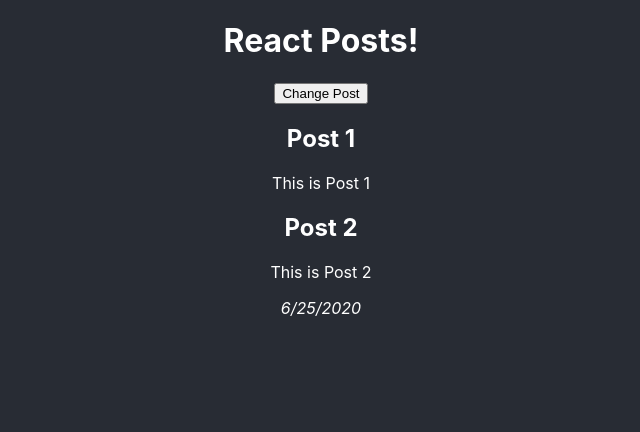
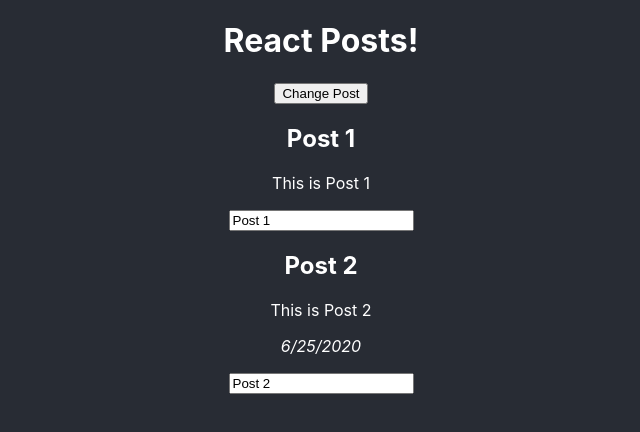
Before and after one commit to federico-allegrini/react-study-project, a React (Create React App) app: page / in a window 1280 px wide. Shown: the top 432 px of the page, without its empty margins (319-959 px from the left). Built offline with nearby package versions, Linux system fonts and the light colour scheme.

Commit message:
Two way binding

```diff
--- a/src/App.js
+++ b/src/App.js
@@ -16,6 +16,15 @@ class App extends Component {
       posts: [
         { title: newTitle, content: "Post Mod" },
         { title: "Post 2", content: "This is Post 2" },
+      ],
+    });
+  };
+
+  titleChangedHandler = (event) => {
+    this.setState({
+      posts: [
+        { title: "Post 1", content: "This is Post 1" },
+        { title: event.target.value, content: "This is Post 2" },
       ],
     });
   };
@@ -44,6 +53,7 @@ class App extends Component {
         <Post
           title={this.state.posts[1].title}
           content={this.state.posts[1].content}
+          changed={this.titleChangedHandler}
         >
           {new Date().toLocaleDateString()}
         </Post>
--- a/src/Post/Post.js
+++ b/src/Post/Post.js
@@ -6,6 +6,7 @@ const post = (props) => (
     <p>
       <i>{props.children}</i>
     </p>
+    <input onChange={props.changed} value={props.title}></input>
   </div>
 );
 export default post;
```
